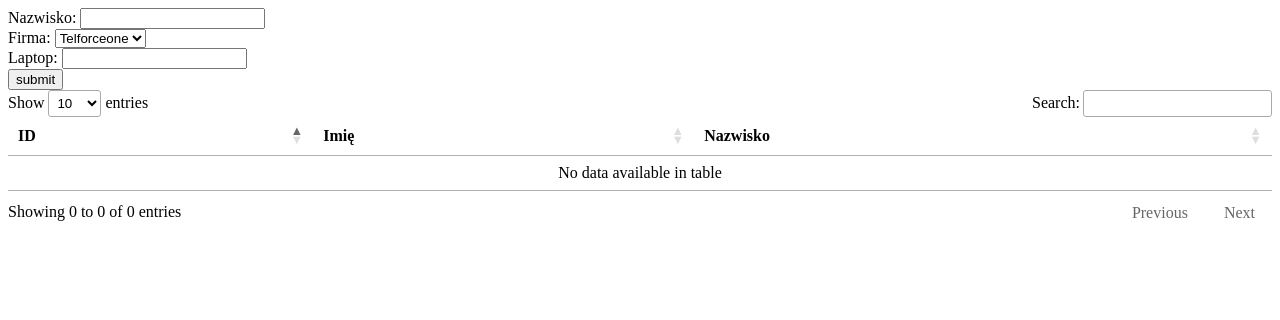
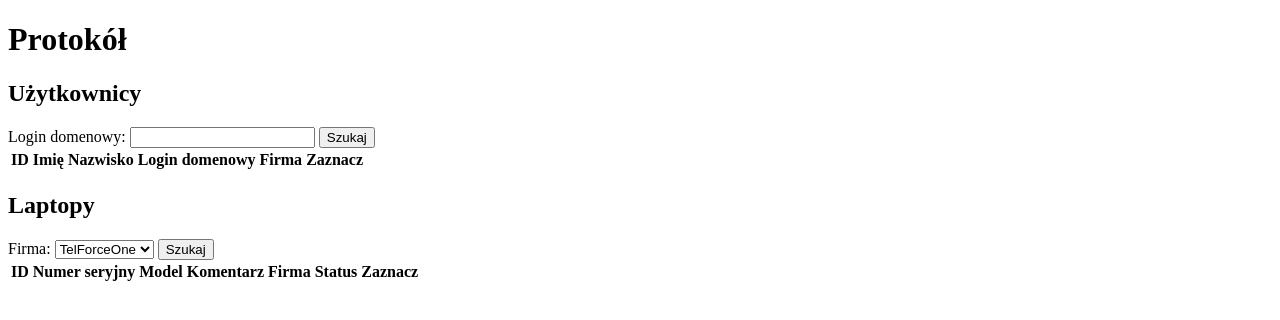
Before and after one commit to SZKYTU/AutoRaport, a Flask app: page /protocol in a window 1280 px wide. Shown: the top 320 px of the page. Run offline with Flask 2, Linux system fonts and the light colour scheme; lists and menus that the app fills with data are empty; some libraries are stand-ins or nearby versions.

Commit message:
form work 0.1v

```diff
--- a/__init__.py
+++ b/__init__.py
@@ -39,13 +39,23 @@ def add_laptop():
 
 @app.route('/protocol/users', methods=['GET'])
 def get_users():
-    l_name = request.args.get('nazwisko')
-    print(f"last{l_name}")
-    users = session.query(User).filter_by(l_name=l_name).all()
-    users_dict = [{'id': user.id, 'imie': user.name,
-                   'nazwisko': user.l_name} for user in users]
-    print(users_dict)
+    domain_login = request.args.get('domain_login')
+    users = session.query(User).filter_by(domain_login=domain_login).all()
+    users_dict = [{'id': user.id, 'name': user.name, 'l_name': user.l_name,
+                   'domain_login': user.domain_login} for user in users]
+    print(f"latopt {users_dict}")
     return jsonify(users_dict)
+
+
+@app.route('/protocol/laptops', methods=['GET'])
+def get_laptops():
+    company = request.args.get('company')
+    laptops = session.query(Laptop).filter_by(company=company).all()
+    laptops_dict = [{'id': laptop.id, 'serial_number': laptop.serial_number, 'model': laptop.model,
+                     'coment': laptop.coment, 'company': laptop.company, 'status': laptop.status} for laptop in laptops]
+    print(f"latopt {laptops_dict}")
+    return jsonify(laptops_dict)
+
 
 if __name__ == "__main__":
     app.run()
--- a/static/protocol_post.js
+++ b/static/protocol_post.js
@@ -1,25 +1,93 @@
-const form = document.querySelector('#myForm');
-const table = $('#usersTable').DataTable({
-    columns: [
-        { title: "ID", data: "id" },
-        { title: "Imię", data: "imie" },
-        { title: "Nazwisko", data: "nazwisko" }
-    ]
-});
+const userForm = document.querySelector('#user-form');
+const userTableBody = document.querySelector('#user-table-body');
+const laptopForm = document.querySelector('#laptop-form');
+const laptopTableBody = document.querySelector('#laptop-table-body');
 
-form.addEventListener('submit', (event) => {
+userForm.addEventListener('submit', (event) => {
     event.preventDefault();
-    const l_name = document.querySelector('#nazwisko').value;
-    const company = document.querySelector('#firma').value;
-    const laptop = document.querySelector('#laptop').value;
+    const domainLogin = document.querySelector('#domain_login').value;
 
-    const url = `/protocol/users?nazwisko=${l_name}`;
+    const url = `/protocol/users?domain_login=${domainLogin}`;
 
     fetch(url)
         .then(response => response.json())
-        .then(data => {
-            console.log(data);
-            table.clear().rows.add(data).draw();
+        .then(users => {
+            userTableBody.innerHTML = '';
+
+            users.forEach(user => {
+                const row = document.createElement('tr');
+                const idCell = document.createElement('td');
+                const nameCell = document.createElement('td');
+                const lastNameCell = document.createElement('td');
+                const domainLoginCell = document.createElement('td');
+                const companyCell = document.createElement('td');
+                const checkboxCell = document.createElement('td');
+                const checkbox = document.createElement('input');
+                checkbox.type = 'checkbox';
+
+                idCell.textContent = user.id;
+                nameCell.textContent = user.name;
+                lastNameCell.textContent = user.l_name;
+                domainLoginCell.textContent = user.domain_login;
+                companyCell.textContent = user.company;
+
+                checkboxCell.appendChild(checkbox);
+
+                row.appendChild(idCell);
+                row.appendChild(nameCell);
+                row.appendChild(lastNameCell);
+                row.appendChild(domainLoginCell);
+                row.appendChild(companyCell);
+                row.appendChild(checkboxCell);
+
+                userTableBody.appendChild(row);
+            });
         })
         .catch(error => console.error(error));
 });
+
+laptopForm.addEventListener('submit', (event) => {
+    event.preventDefault();
+    const company = document.querySelector('#laptop-company').value;
+
+    const url = `/protocol/laptops?company=${company}`;
+
+    fetch(url)
+        .then(response => response.json())
+        .then(laptops => {
+            laptopTableBody.innerHTML = '';
+
+            laptops.forEach(laptop => {
+                const row = document.createElement('tr');
+                const idCell = document.createElement('td');
+                const serialNumberCell = document.createElement('td');
+                const modelCell = document.createElement('td');
+                const commentCell = document.createElement('td');
+                const companyCell = document.createElement('td');
+                const statusCell = document.createElement('td');
+                const checkboxCell = document.createElement('td');
+                const checkbox = document.createElement('input');
+                checkbox.type = 'checkbox';
+
+                idCell.textContent = laptop.id;
+                serialNumberCell.textContent = laptop.serial_number;
+                modelCell.textContent = laptop.model;
+                commentCell.textContent = laptop.comment;
+                companyCell.textContent = laptop.company;
+                statusCell.textContent = laptop.status;
+
+                checkboxCell.appendChild(checkbox);
+
+                row.appendChild(idCell);
+                row.appendChild(serialNumberCell);
+                row.appendChild(modelCell);
+                row.appendChild(commentCell);
+                row.appendChild(companyCell);
+                row.appendChild(statusCell);
+                row.appendChild(checkboxCell);
+
+                laptopTableBody.appendChild(row);
+            });
+        })
+        .catch(error => console.error(error));
+});
--- a/templates/protocol.html
+++ b/templates/protocol.html
@@ -1,47 +1,65 @@
 <!DOCTYPE html>
-<html>
+<html lang="en">
 
 <head>
-    <title>Formularz</title>
-    <link rel="stylesheet" type="text/css" href="https://cdn.datatables.net/1.10.24/css/jquery.dataTables.css">
+    <meta charset="UTF-8">
+    <meta name="viewport" content="width=device-width, initial-scale=1.0">
+    <title>Protokół</title>
 </head>
 
 <body>
-    <form id="myForm">
-        <label for="nazwisko">Nazwisko:</label>
-        <input type="text" id="nazwisko" name="nazwisko"><br>
+    <h1>Protokół</h1>
 
-        <label for="firma">Firma:</label>
-        <select id="firma" name="firma">
-            <option value="Telforceone">Telforceone</option>
-            <option value="mptech">mptech</option>
-            <option value="teletorum">teletorum</option>
-        </select><br>
-
-        <label for="laptop">Laptop:</label>
-        <input type="text" id="laptop" name="laptop"><br>
-
-        <input type="submit" value="submit">
+    <h2>Użytkownicy</h2>
+    <form id="user-form">
+        <label for="domain_login">Login domenowy:</label>
+        <input type="text" id="domain_login" name="domain_login">
+        <button type="submit">Szukaj</button>
     </form>
-
-    <table id="usersTable">
+    <table>
         <thead>
             <tr>
                 <th>ID</th>
                 <th>Imię</th>
                 <th>Nazwisko</th>
+                <th>Login domenowy</th>
+                <th>Firma</th>
+                <th>Zaznacz</th>
             </tr>
         </thead>
-        <tbody></tbody>
+        <tbody id="user-table-body">
+        </tbody>
     </table>
 
-    <div>
-    </div>
+    <h2>Laptopy</h2>
+    <form id="laptop-form">
+        <label for="laptop-company">Firma:</label>
+        <select id="laptop-company" name="laptop-company">
+            <option value="TelForceOne">TelForceOne</option>
+            <option value="MpTech">MpTech</option>
+            <option value="Teletorium">Teletorium</option>
+            <option value="R2">R2</option>
+            <option value="Momi">Momi</option>
+        </select>
+        <button type="submit">Szukaj</button>
+    </form>
+    <table>
+        <thead>
+            <tr>
+                <th>ID</th>
+                <th>Numer seryjny</th>
+                <th>Model</th>
+                <th>Komentarz</th>
+                <th>Firma</th>
+                <th>Status</th>
+                <th>Zaznacz</th>
+            </tr>
+        </thead>
+        <tbody id="laptop-table-body">
+        </tbody>
+    </table>
 
-    <script src="https://code.jquery.com/jquery-3.5.1.min.js"></script>
-    <script src="https://cdn.datatables.net/1.10.24/js/jquery.dataTables.js"></script>
     <script src="{{ url_for('static', filename='protocol_post.js') }}"></script>
-
 </body>
 
 </html>
```
